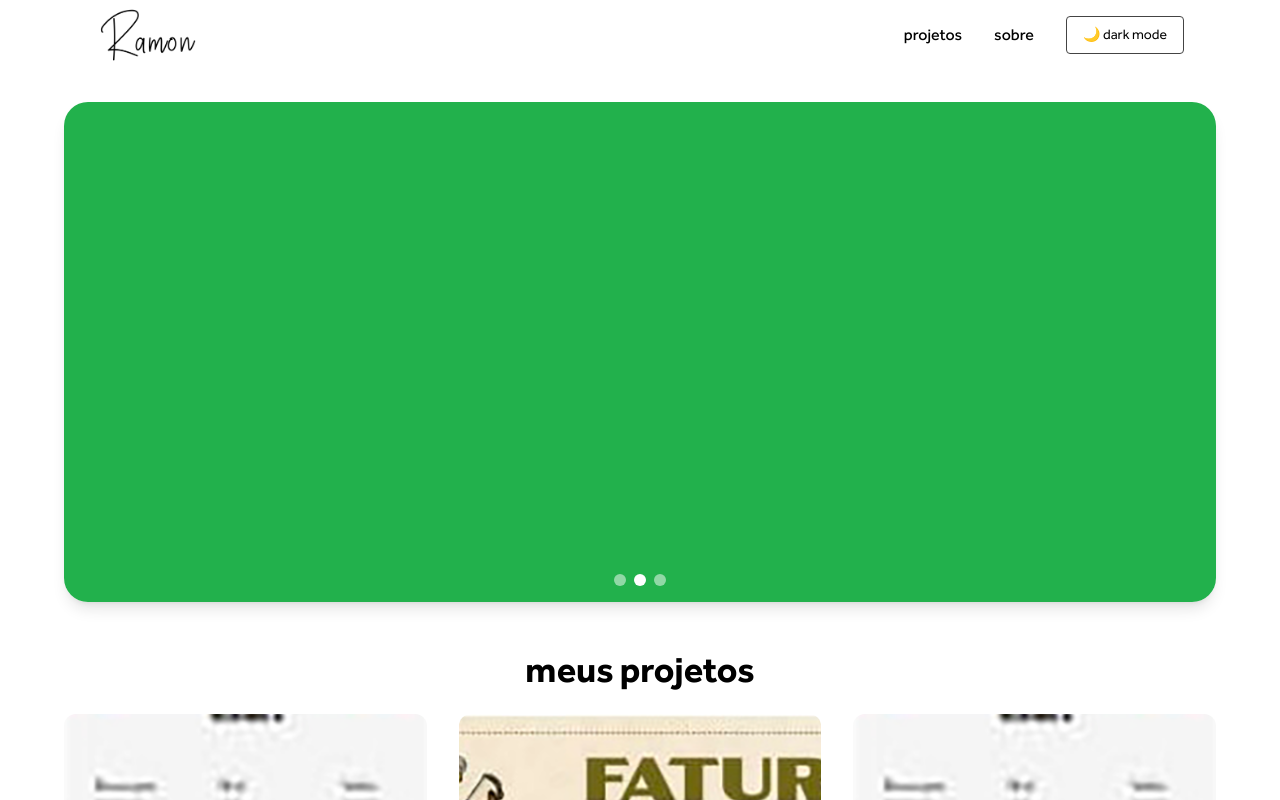
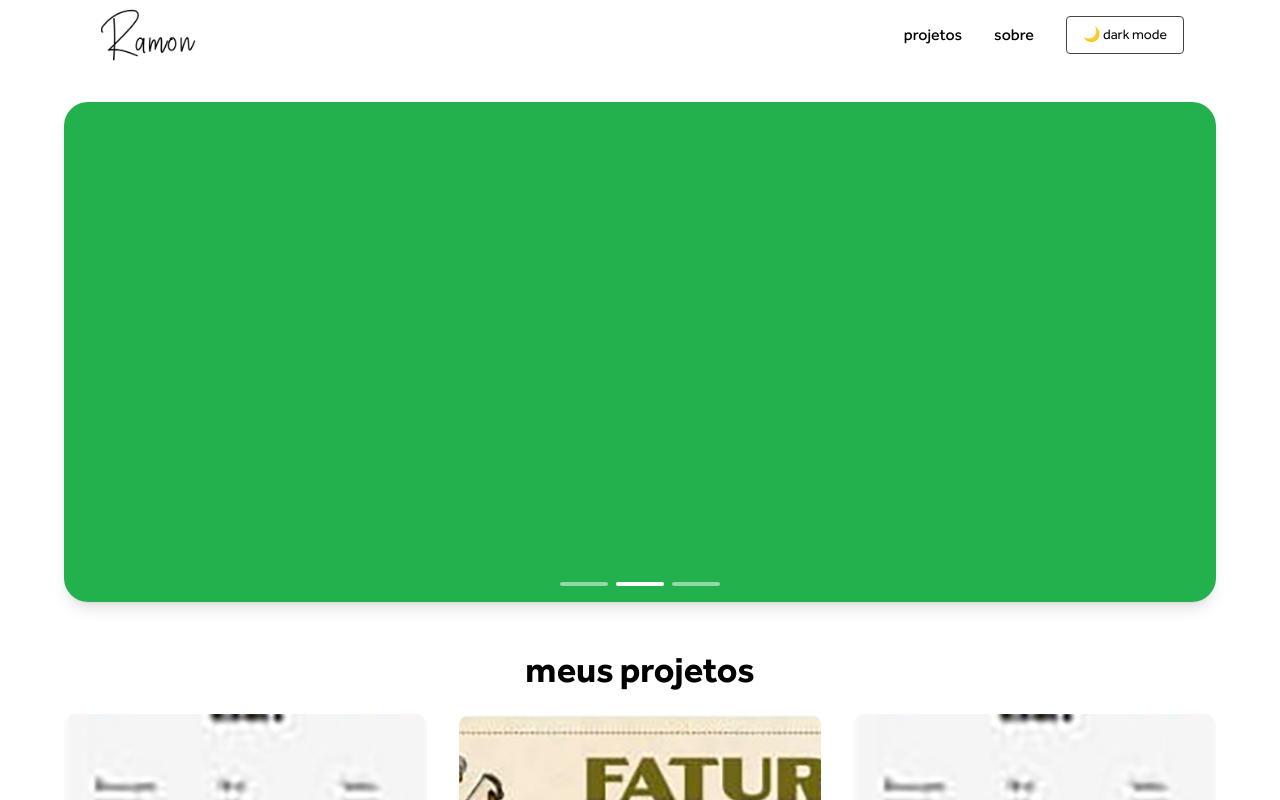
Before and after one commit to ramou1/portfolio, a Next.js app: page /pages/home in a window 1280 px wide. Shown: the top 800 px of the page. Built offline with nearby package versions, Linux system fonts and the light colour scheme.

Commit message:
fixing css

```diff
--- a/src/app/globals.css
+++ b/src/app/globals.css
@@ -130,11 +130,10 @@ body {
   transition: background-color 0.3s ease, color 0.3s ease;
 }
 
-.slick-dots li button:before {
-  font-size: 16px;
-  color: #d6c8b6;
+slick-dots li button:before {
+  font-size: 16px !important;
 }
 
 .slick-dots li.slick-active button:before {
-  color: #8b5a2b;
+  color: #8b5a2b !important;
 }
--- a/src/app/pages/home/page.tsx
+++ b/src/app/pages/home/page.tsx
@@ -50,7 +50,7 @@ export default function Home() {
           {slideImages.map((_, index) => (
             <span
               key={index}
-              className={`w-3 h-3 rounded-full cursor-pointer transition-colors ${index === currentSlide ? 'bg-white' : 'bg-white/50'
+              className={`w-12 h-1 rounded-full cursor-pointer transition-colors ${index === currentSlide ? 'bg-white' : 'bg-white/50'
                 }`}
               onClick={() => setCurrentSlide(index)}
             ></span>
--- a/src/app/pages/projects/page.tsx
+++ b/src/app/pages/projects/page.tsx
@@ -4,6 +4,7 @@ import React from "react";
 import dynamic from "next/dynamic";
 import { projects, participations, arts } from "@/app/data";
 import Card from "@/app/components/Card/Card";
+import "@/app/globals.css"
 
 // Importando o Slider dinamicamente para evitar problemas de SSR
 const Slider = dynamic(() => import("react-slick"), { ssr: false });
```
